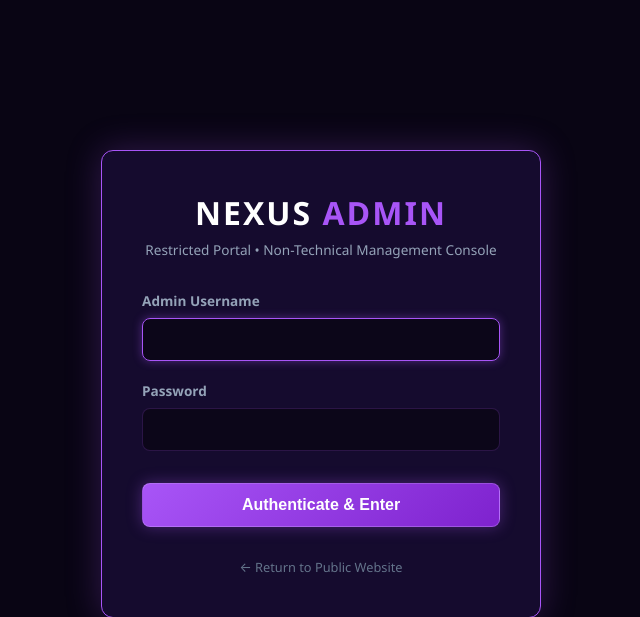
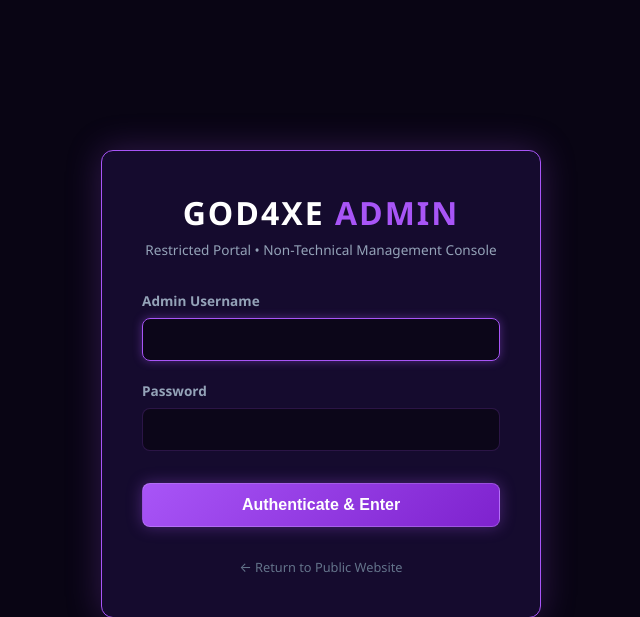
Before and after one commit to PrimeAyush7/gaming-channel-website, a FastAPI app: page /admin/login in a window 1280 px wide. Shown: the top 617 px of the page, without its empty margins (319-959 px from the left). Run offline with FastAPI, Linux system fonts and the light colour scheme.

Commit message:
Update admin login title from 'NEXUS' to 'GOD4XE'

```diff
--- a/gaming_channel_website/app/templates/admin/login.html
+++ b/gaming_channel_website/app/templates/admin/login.html
@@ -12,7 +12,7 @@
   <div class="admin-card" style="max-width: 440px; width: 100%; padding: 2.5rem; border-color: var(--neon-purple); box-shadow: 0 0 35px rgba(168, 85, 247, 0.25);">
     <div style="text-align: center; margin-bottom: 2rem;">
       <div style="font-size: 2rem; font-weight: 900; letter-spacing: 2px; color: #fff;">
-        NEXUS <span style="color: var(--neon-purple);">ADMIN</span>
+        GOD4XE <span style="color: var(--neon-purple);">ADMIN</span>
       </div>
       <p style="color: var(--admin-muted); font-size: 0.85rem; margin-top: 0.35rem;">
         Restricted Portal • Non-Technical Management Console
```
